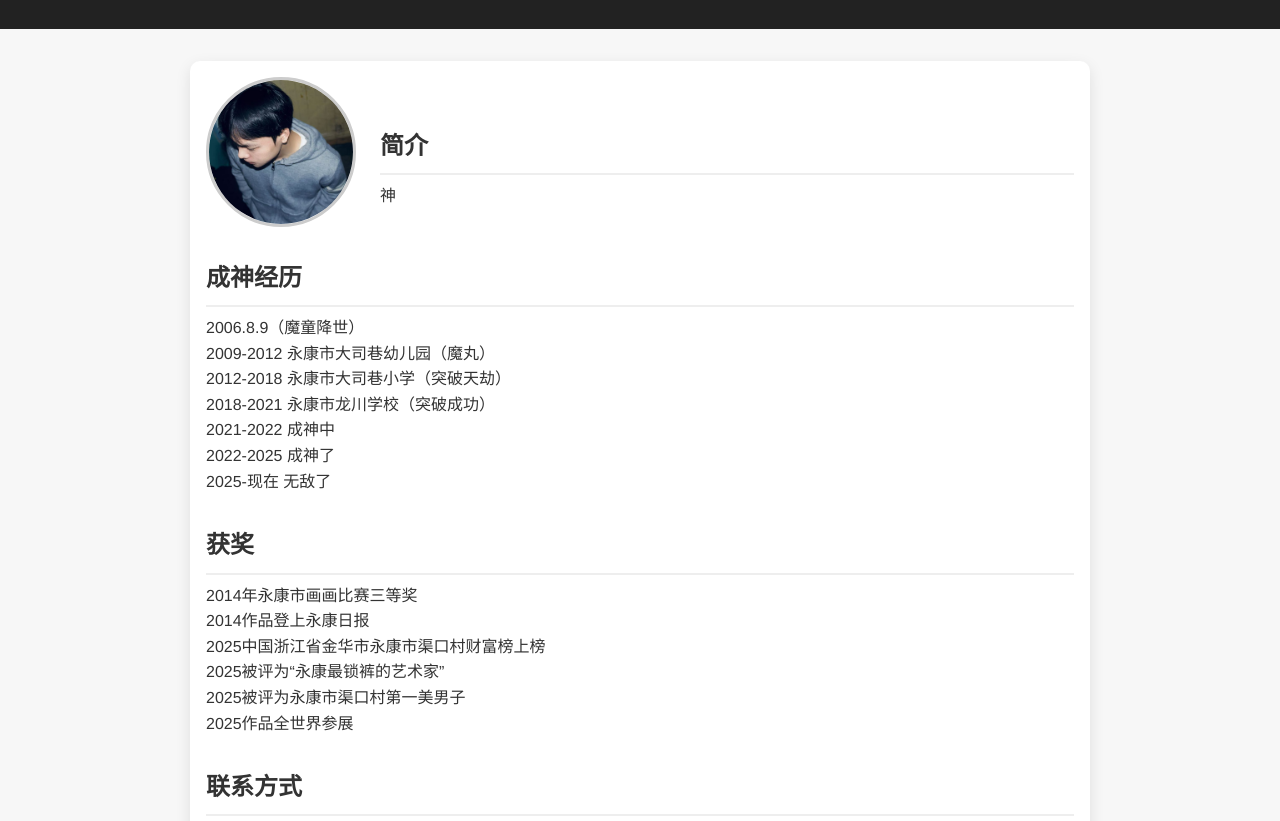
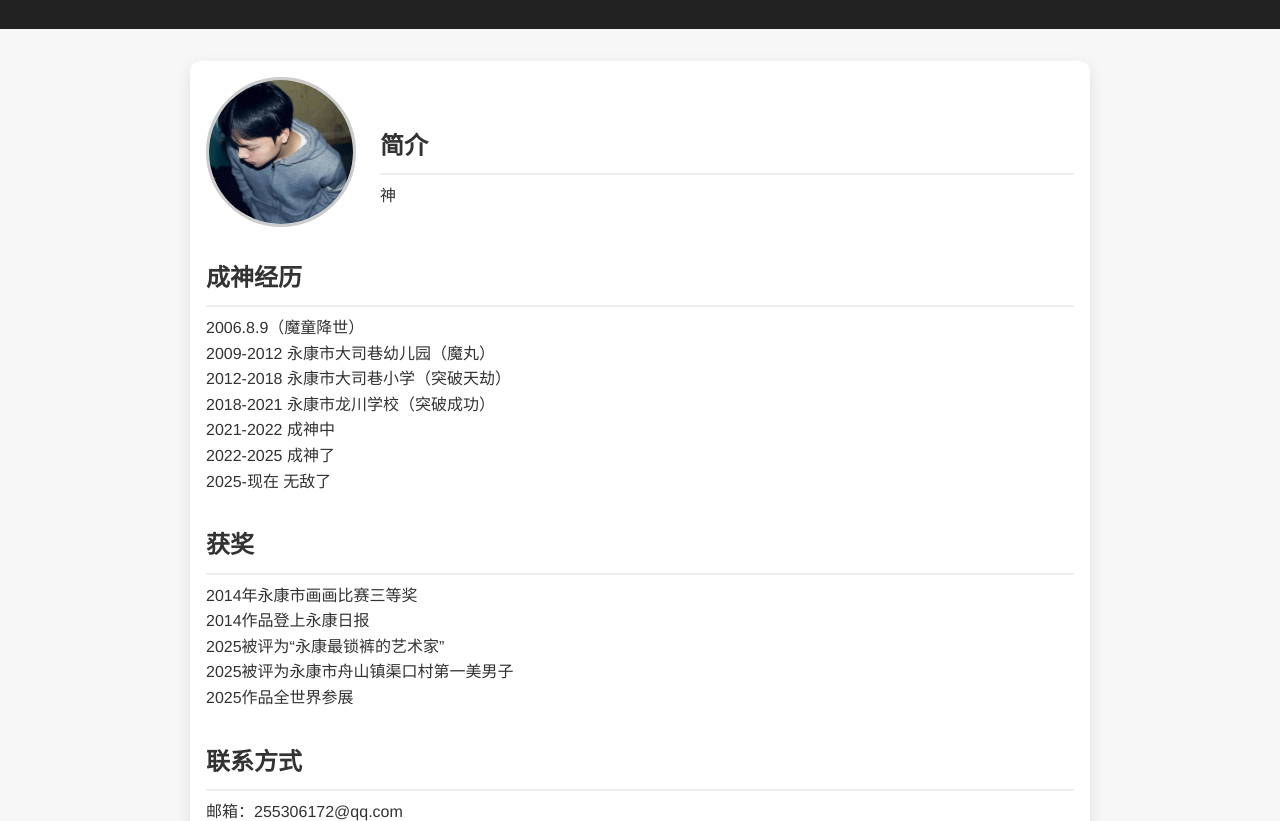
Before and after one commit to wjr540809/-nb, a plain HTML site: page index.html in a window 1280 px wide. Shown: the part 125-946 px from the top of the page. Drawn offline with Linux system fonts and the light colour scheme.

Commit message:
Update index.html

```diff
--- a/index.html
+++ b/index.html
@@ -95,8 +95,8 @@
 
 <div class="container">
   <div class="profile">
-    <img src="5e45fce2bb8cfb0fa4ee36593690f699.jpg" alt="我的头像">
-    <!-- 替换上方链接为你的头像图片地址 -->
+    <img src="5e45fce2bb8cfb0fa4ee36593690f699.jpg" >
+
     <div class="profile-info">
       <h2>简介</h2>
       <p>神</p>
@@ -115,9 +115,8 @@
   <h2>获奖</h2>
   <p>2014年永康市画画比赛三等奖</p>
   <p>2014作品登上永康日报</p>
-  <p>2025中国浙江省金华市永康市渠口村财富榜上榜</p>
   <p>2025被评为“永康最锁裤的艺术家”</p>
-  <p>2025被评为永康市渠口村第一美男子</p>
+  <p>2025被评为永康市舟山镇渠口村第一美男子</p>
   <p>2025作品全世界参展</p>
 
   <h2>联系方式</h2>
```
